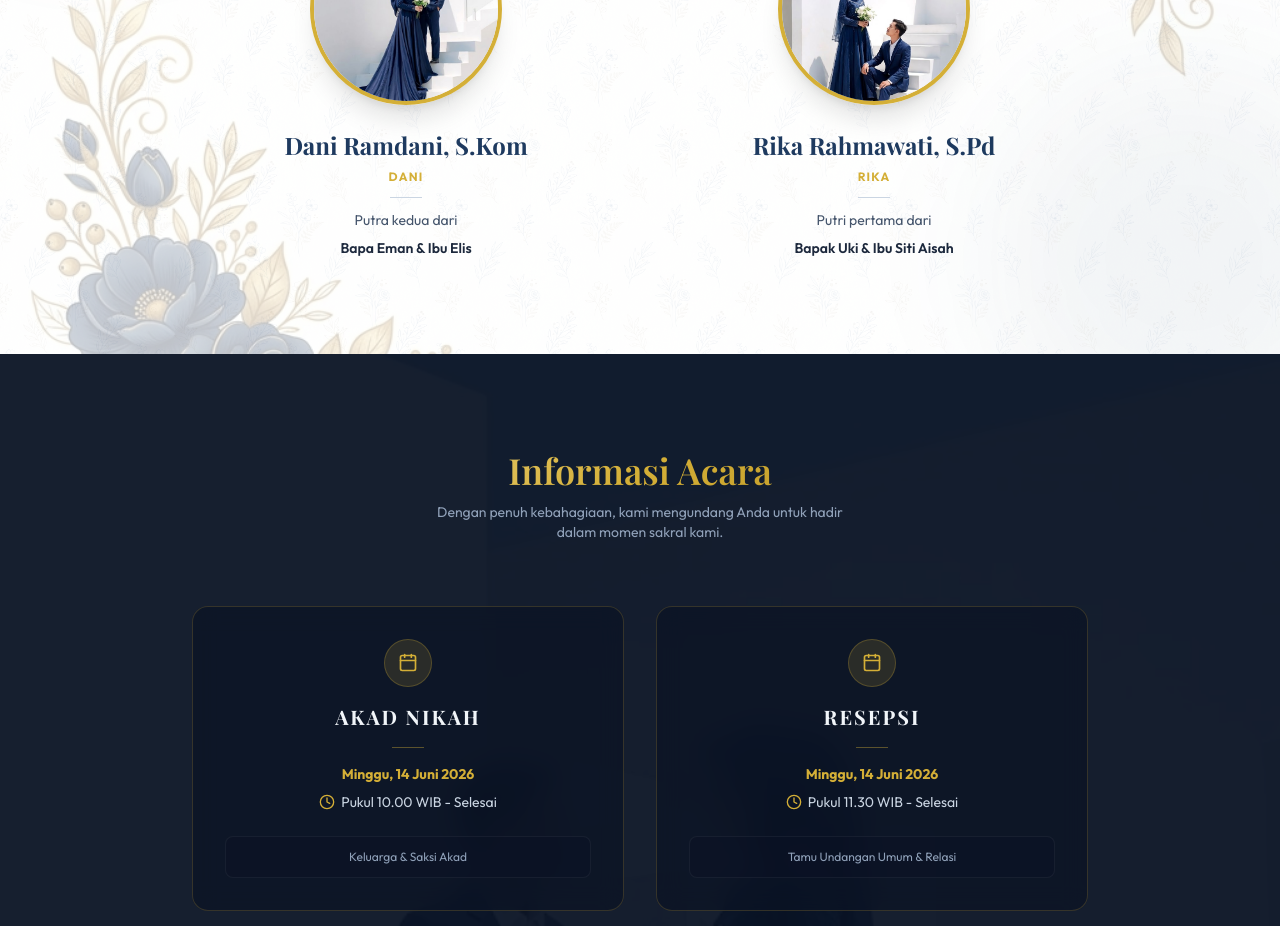
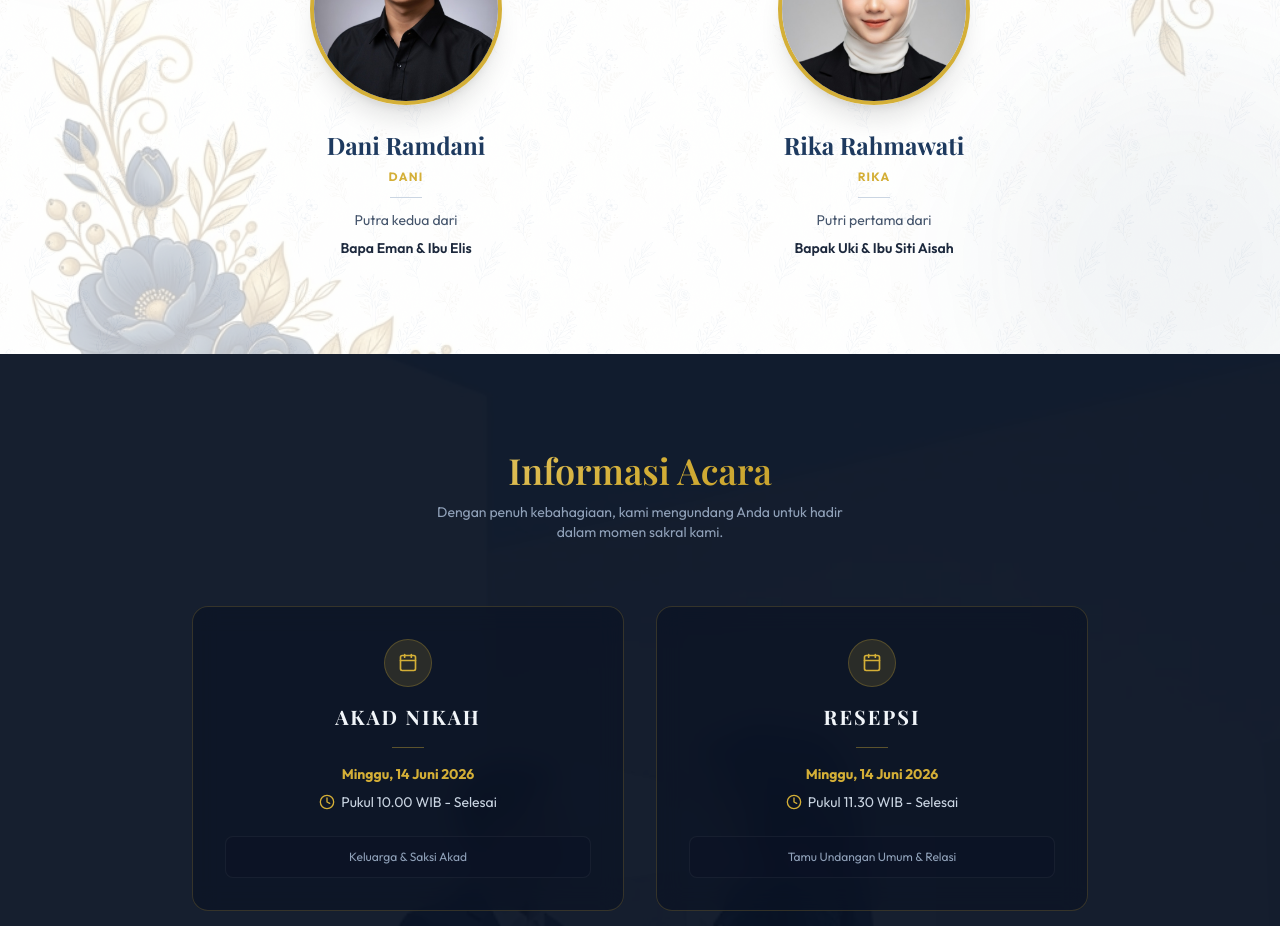
Before and after one commit to dafbeatx/Wedding-Rika-dan-Dani, a Next.js app: page /invitation/1/buka in a window 1280 px wide. Shown: the part 1880-2806 px from the top of the page. Built offline with nearby package versions, Linux system fonts and the light colour scheme; no server answers; the database is empty; a web font is replaced by a local one.

Commit message:
feat: update bride and groom photos with user provided assets

```diff
--- a/app/invitation/[slug]/buka/page.tsx
+++ b/app/invitation/[slug]/buka/page.tsx
@@ -160,7 +160,7 @@ export default async function Page({ params }: PageProps) {
                 />
               </div>
               <div className="space-y-2">
-                <h3 className="font-serif text-2xl font-bold text-navy-blue">Dani Ramdani, S.Kom</h3>
+                <h3 className="font-serif text-2xl font-bold text-navy-blue">Dani Ramdani</h3>
                 <p className="text-xs uppercase tracking-widest text-gold-accent font-bold">Dani</p>
                 <div className="w-8 h-[1px] bg-slate-300 mx-auto my-3" />
                 <p className="text-sm text-slate-600">
@@ -184,7 +184,7 @@ export default async function Page({ params }: PageProps) {
                 />
               </div>
               <div className="space-y-2">
-                <h3 className="font-serif text-2xl font-bold text-navy-blue">Rika Rahmawati, S.Pd</h3>
+                <h3 className="font-serif text-2xl font-bold text-navy-blue">Rika Rahmawati</h3>
                 <p className="text-xs uppercase tracking-widest text-gold-accent font-bold">Rika</p>
                 <div className="w-8 h-[1px] bg-slate-300 mx-auto my-3" />
                 <p className="text-sm text-slate-600">
```
Also changed, not shown: public/gallery/bride.jpg, public/gallery/groom.jpg.
